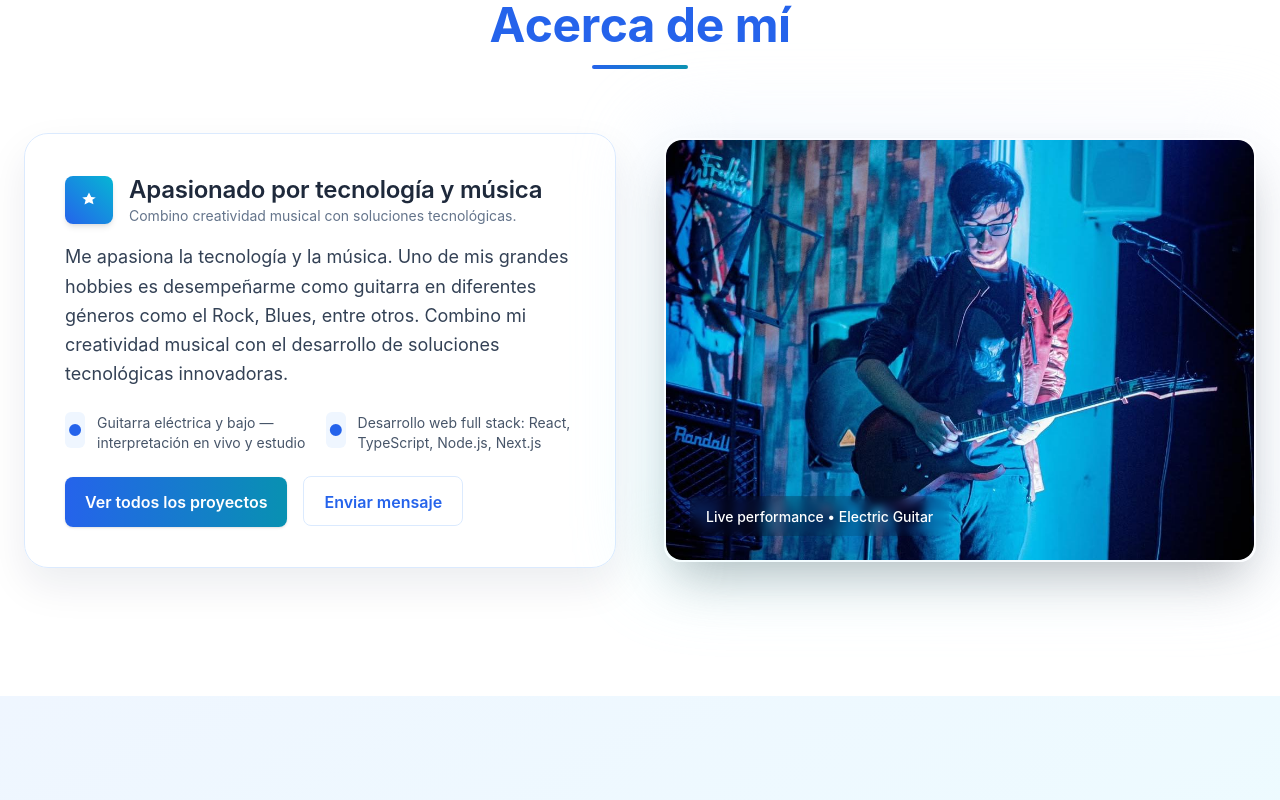
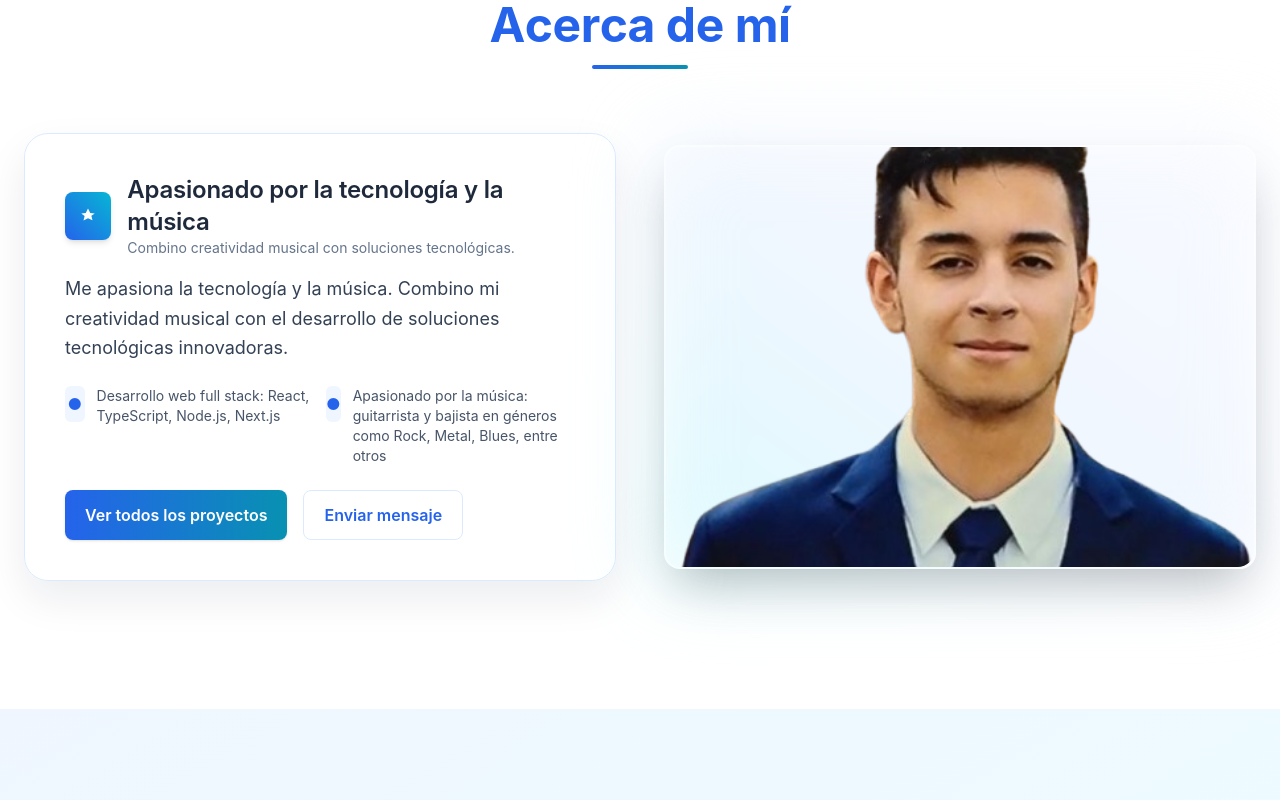
Before and after one commit to JuanSebastianE23/MI_PORTAFOLIO1, a Next.js app: page / in a window 1280 px wide. Shown: the part 1000-1800 px from the top of the page. Built offline with nearby package versions, Linux system fonts and the light colour scheme.

Commit message:
subiendo ultimos cambios al portafolio: reestructurar acercademi y agregar seccion fuera del codigo

```diff
--- a/app/page.tsx
+++ b/app/page.tsx
@@ -22,7 +22,7 @@ export default function Home() {
       acerca: 'acerca',
       proyectos: 'proyectos',
       testimonios: 'testimonios',
-       estudios: 'Estudios',
+      estudios: 'estudios',
       contacto: 'contacto',
       hola: 'Hola, soy',
       role: 'Desarrollador Full Stack & UI/UX Designer',
@@ -44,11 +44,11 @@ export default function Home() {
       telefonoLabel: 'Teléfono',
       ubicacionLabel: 'Ubicación',
       disponible: '¿Listo para empezar? Estoy disponible para proyectos freelance',
-       tituloAcerca: 'Apasionado por tecnología y música',
+      tituloAcerca: 'Apasionado por la tecnología y la música',
       descripcionAcerca: 'Combino creatividad musical con soluciones tecnológicas.',
-      parrafoAcerca: 'Me apasiona la tecnología y la música. Uno de mis grandes hobbies es desempeñarme como guitarra en diferentes géneros como el Rock, Blues, entre otros. Combino mi creatividad musical con el desarrollo de soluciones tecnológicas innovadoras.',
-       bullets1: 'Guitarra eléctrica y bajo — interpretación en vivo y estudio',
-       bullets2: 'Desarrollo web full stack: React, TypeScript, Node.js, Next.js',
+      parrafoAcerca: 'Me apasiona la tecnología y la música. Combino mi creatividad musical con el desarrollo de soluciones tecnológicas innovadoras.',
+      bullets1: 'Desarrollo web full stack: React, TypeScript, Node.js, Next.js',
+      bullets2: 'Apasionado por la música: guitarrista y bajista en géneros como Rock, Metal, Blues, entre otros',
       verProyectos: 'Ver todos los proyectos',
       contactarme: 'Enviar mensaje',
       livePerformance: 'Live performance • Electric Guitar',
@@ -56,6 +56,8 @@ export default function Home() {
       descripcionProyecto: 'Sistema inteligente para análisis automatizado de contratos legales utilizando procesamiento de lenguaje natural (NLP) y machine learning',
       codigo: 'Código',
       demo: 'Demo',
+      fueraDelCodigoTitulo: 'Fuera del Código',
+      fueraDelCodigoTexto: 'Apasionado por la música: guitarrista y bajista en géneros como Rock, Metal, Blues, entre otros',
       experienciaTitulo2: 'Ingeniería de Software',
       experienciaInstitucion: 'Universidad Cooperativa de Colombia',
       experienciaFecha: '2024 - Presente',
@@ -103,9 +105,9 @@ export default function Home() {
       disponible: 'Ready to start? I am available for freelance projects',
       tituloAcerca: 'Passionate about technology and music',
       descripcionAcerca: 'I combine musical creativity with technological solutions.',
-      parrafoAcerca: 'I am passionate about technology and music. One of my great hobbies is playing guitar in different genres like Rock, Blues, among others. I combine my musical creativity with the development of innovative technological solutions.',
-       bullets1: 'Electric guitar and bass — live and studio performance',
-       bullets2: 'Full stack web development: React, TypeScript, Node.js, Next.js',
+      parrafoAcerca: 'I am passionate about technology and music. I combine my musical creativity with the development of innovative technological solutions.',
+      bullets1: 'Full stack web development: React, TypeScript, Node.js, Next.js',
+      bullets2: 'Passionate about music: guitarist and bassist in genres like Rock, Metal, Blues, among others',
       verProyectos: 'View all projects',
       contactarme: 'Send message',
       livePerformance: 'Live performance • Electric Guitar',
@@ -113,6 +115,8 @@ export default function Home() {
       descripcionProyecto: 'Intelligent system for automated analysis of legal contracts using natural language processing and machine learning',
       codigo: 'Code',
       demo: 'Demo',
+      fueraDelCodigoTitulo: 'Outside the Code',
+      fueraDelCodigoTexto: 'Passionate about music: guitarist and bassist in genres like Rock, Metal, Blues, among others',
        experienciaTitulo2: 'Software Engineering',
        experienciaInstitucion: 'Universidad Cooperativa de Colombia',
        experienciaFecha: '2024 - Present',
@@ -422,6 +426,7 @@ src="/1000247272-removebg-preview(1).png"
                whileInView={{ opacity: 1, x: 0 }}
                viewport={{ once: true }}
                transition={{ delay: 0.2 }}
+               className="order-2 md:order-1"
              >
                <div className="about-card p-8 md:p-10 rounded-3xl bg-white/80 dark:bg-slate-900/60 backdrop-blur-sm border border-blue-100 dark:border-white/6 shadow-2xl">
                  <div className="flex items-center gap-4 mb-4">
@@ -464,20 +469,17 @@ src="/1000247272-removebg-preview(1).png"
                viewport={{ once: true }}
                transition={{ delay: 0.3 }}
                whileHover={{ scale: 1.02 }}
-              className="relative"
+               className="relative order-1 md:order-2"
              >
                <div className="about-img-wrapper relative rounded-3xl">
                  <div className="absolute -inset-3 bg-gradient-to-tr from-cyan-200 via-blue-100 to-indigo-50 rounded-3xl blur-2xl opacity-40"></div>
                  <div className="relative overflow-hidden rounded-2xl border-2 border-white/40 shadow-2xl">
                    <img
-                    src="/WhatsApp Image 2026-04-21 at 9.20.52 AM.jpeg"
-                    alt="Banda de rock tocando en escenario"
+                     src="/1000247272-removebg-preview(1).png"
+                     alt="Juan Sebastian Estacio - Guitarrista"
                      className="about-img w-full h-[420px] object-cover rounded-2xl transform transition-transform duration-700 will-change-transform"
                      loading="lazy"
                    />
-                  <div className="absolute left-6 bottom-6 bg-gradient-to-r from-black/30 to-transparent text-white px-4 py-2 rounded-md backdrop-blur-sm">
-                    <span className="text-sm font-medium">{t('livePerformance')}</span>
-                  </div>
                  </div>
                </div>
              </motion.div>
@@ -884,6 +886,57 @@ src="/1000247272-removebg-preview(1).png"
         </div>
        </section>
 
+       <section id="fuera-del-codigo" className="py-32 bg-gradient-to-br from-blue-50 to-cyan-50">
+         <div className="max-w-7xl mx-auto px-6">
+           <motion.div
+             initial={{ opacity: 0, y: 20 }}
+             whileInView={{ opacity: 1, y: 0 }}
+             viewport={{ once: true }}
+             className="text-center mb-16"
+           >
+             <h2 className="text-5xl font-bold text-blue-600 mb-4">
+               <AnimatedText text={t('fueraDelCodigoTitulo')} speed={40} />
+             </h2>
+             <div className="w-24 h-1 bg-gradient-to-r from-blue-600 to-cyan-600 mx-auto rounded-full"></div>
+           </motion.div>
+
+           <motion.div
+             initial={{ opacity: 0, y: 20 }}
+             whileInView={{ opacity: 1, y: 0 }}
+             viewport={{ once: true }}
+             transition={{ delay: 0.2 }}
+             className="max-w-4xl mx-auto"
+           >
+             <div className="bg-white/80 dark:bg-slate-900/60 backdrop-blur-sm border border-blue-100 dark:border-white/6 shadow-2xl rounded-3xl overflow-hidden">
+               <div className="grid md:grid-cols-2 gap-0">
+                 <div className="relative">
+                   <img
+                     src="/WhatsApp Image 2026-04-21 at 9.20.52 AM.jpeg"
+                     alt="Música en vivo - Pasión por la guitarra"
+                     className="w-full h-72 md:h-auto object-cover"
+                     loading="lazy"
+                   />
+                   <div className="absolute inset-0 bg-gradient-to-t from-black/40 to-transparent"></div>
+                   <div className="absolute bottom-4 left-4">
+                     <span className="inline-block px-4 py-2 bg-blue-600/80 backdrop-blur-sm text-white rounded-lg font-semibold">
+                       {t('livePerformance')}
+                     </span>
+                   </div>
+                 </div>
+                 <div className="p-8 md:p-10 flex flex-col justify-center">
+                   <h3 className="text-2xl font-bold text-slate-800 mb-4">
+                     {t('fueraDelCodigoTexto')}
+                   </h3>
+                   <p className="text-slate-600 leading-relaxed">
+                     Cuando no estoy programando, me dedico a tocar la guitarra y el bajo. Mi pasión por la música me ha llevado a explorar géneros como el Rock, Metal y Blues, tanto en presentaciones en vivo como en estudio. La música me inspira creatividad y me ayuda a mantener un equilibrio entre la tecnología y el arte.
+                   </p>
+                 </div>
+               </div>
+             </div>
+           </motion.div>
+         </div>
+       </section>
+
        <footer className="bg-gradient-to-r from-blue-900 to-cyan-900 text-white py-12">
         <div className="max-w-7xl mx-auto px-6">
           <div className="flex flex-col items-center justify-center space-y-4">
```
Lines whose indentation alone changed are shown as unchanged.
